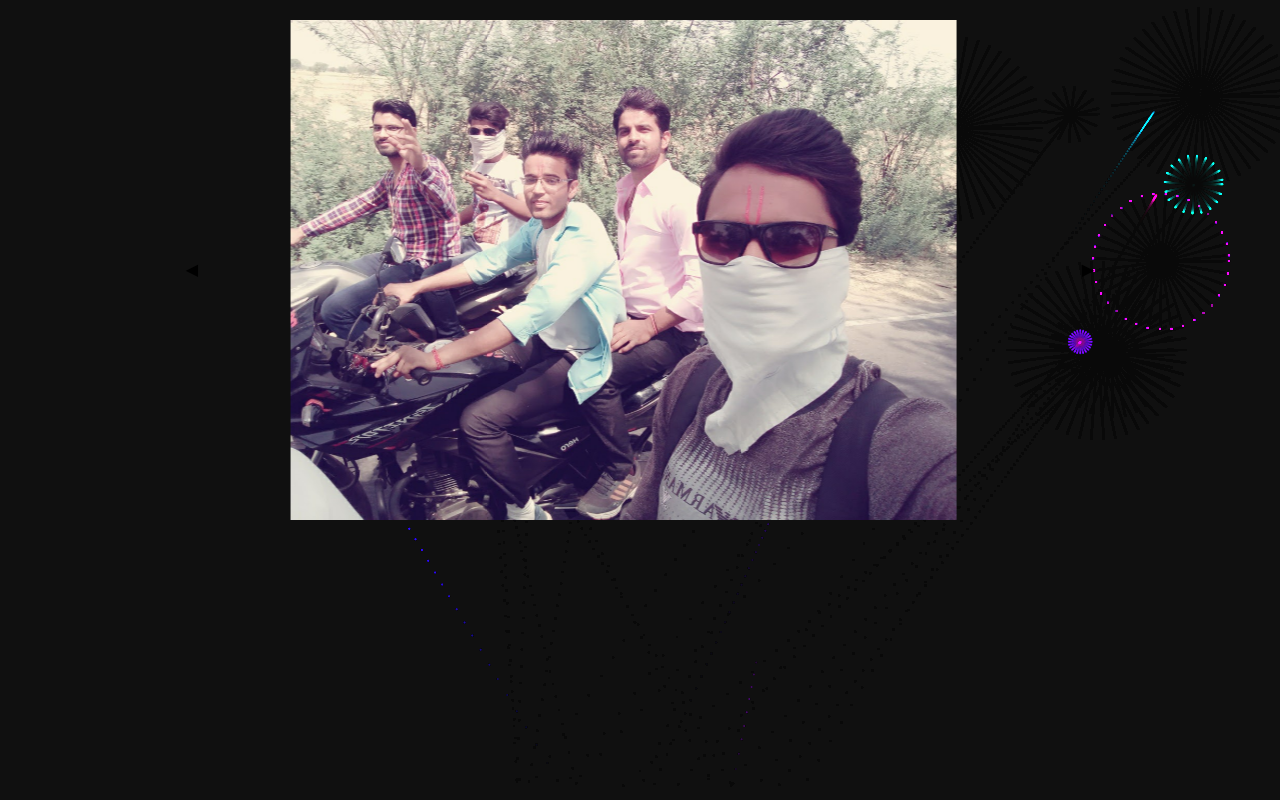
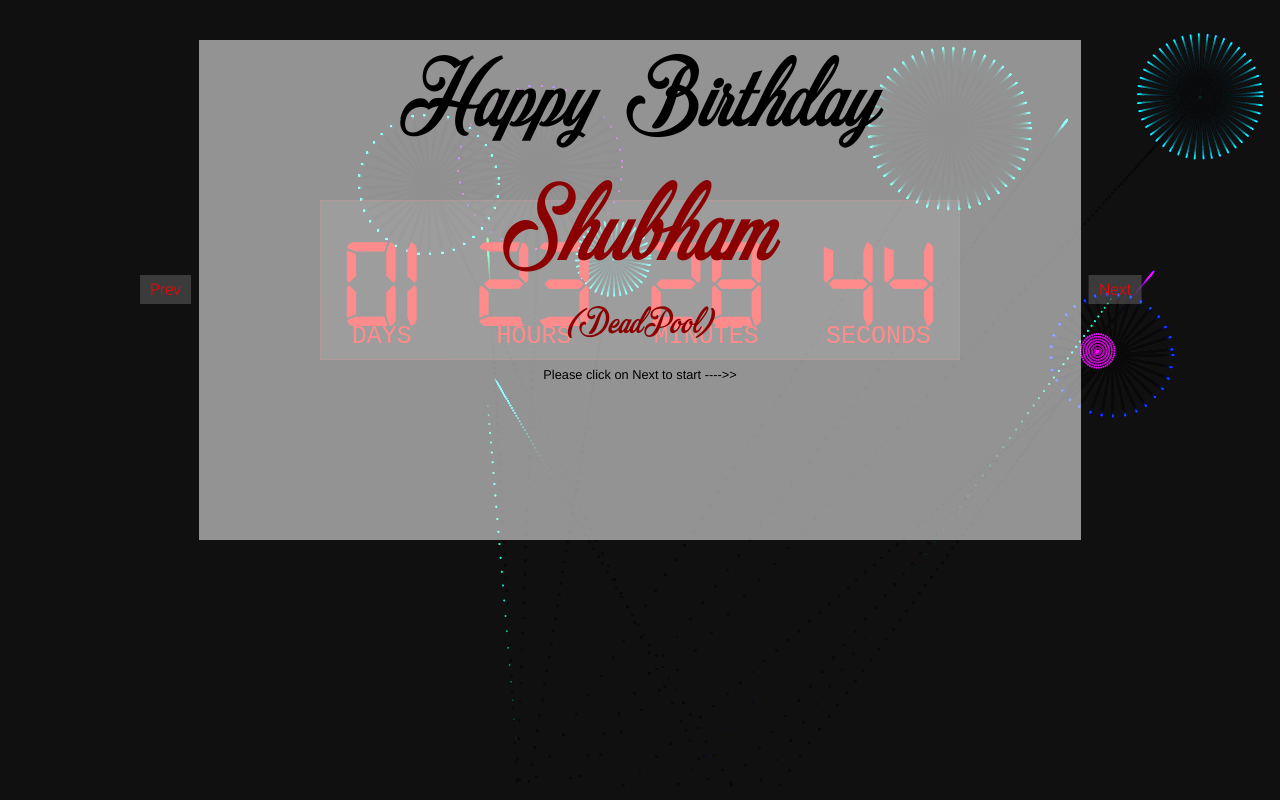
Before and after one commit to sutej-pal/happy-birthday, a Vue app: page /test/test1 in a window 1280 px wide. Built offline with nearby package versions, Linux system fonts and the light colour scheme.

Commit message:
initial commit

```diff
--- a/src/App.vue
+++ b/src/App.vue
@@ -9,6 +9,9 @@
   </div>
 </template>
 <style lang="scss">
+  button:focus{
+    outline: none !important;
+  }
 #app {
   font-family: Avenir, Helvetica, Arial, sans-serif;
   -webkit-font-smoothing: antialiased;
--- a/src/views/carousel/index.vue
+++ b/src/views/carousel/index.vue
@@ -1,7 +1,18 @@
 <template>
   <div class="carousel-main">
-    <carousel :per-page="1" :mouse-drag="true" :autoplay="true" :autoplayTimeout="2500" :loop="true"
-              :navigationEnabled="true" :pagination-enabled="false">
+    <carousel :per-page="1" :mouse-drag="true" :autoplay="false" :autoplayTimeout="2500" :loop="true"
+              :navigationEnabled="true" :pagination-enabled="false"
+              navigationPrevLabel="<span style='color: red;background: #ffffff2e;padding: 5px 10px;'>Prev</span>"
+              navigationNextLabel="<span style='color: red;background: #ffffff2e;padding: 5px 10px;'>Next</span>">
+      <slide>
+        <div class="w-100 h-100" style="background: rgba(255,255,255,0.55)">
+          <div style="font-family: Mochary, sans-serif;line-height: 1.2;font-size: 8vw;color: #000;">Happy Birthday</div>
+<!--          <div style="font-family: Mochary, sans-serif;line-height: 1.2;font-size: 6vw;color: #000;">To you</div>-->
+          <div style="font-family: Mochary, sans-serif;line-height: 1.2;font-size: 9vw;color: darkred">Shubham</div>
+          <div style="font-family: Mochary, sans-serif;line-height: 1.2;font-size: 3vw;color: darkred">(DeadPool)</div>
+          <div style="line-height: 1.2;font-size: 1vw;padding-top: 20px;color: #000;">Please click on Next to start ---->></div>
+        </div>
+      </slide>
       <slide>
         <img src="../../assets/images/shubham (1).jpg" alt="">
       </slide>
@@ -106,7 +117,7 @@
   .carousel-main {
     color: red;
     margin: 0 auto;
-    padding: 20px;
+    padding: 40px 10px;
     position: absolute;
     top: 0;
     left: 0;
@@ -136,4 +147,8 @@
   .VueCarousel-navigation-button[data-v-453ad8cd]:focus {
     outline: 1px solid #e68200;
   }
+  .VueCarousel-navigation-button[data-v-453ad8cd]{
+    color: red;
+    background: #ffffff26;
+  }
 </style>
--- a/src/views/test/index.vue
+++ b/src/views/test/index.vue
@@ -1,7 +1,7 @@
 <template>
   <div>
     <canvas id="birthday"></canvas>
-    <div v-if="stopTimer" class="timer d-flex justify-content-between w-50 mx-auto">
+    <div v-if="!stopTimer" class="timer d-flex justify-content-between w-50 mx-auto">
       <div class="days">
         <div>{{days}}</div>
         <div class="heading">days</div>
@@ -28,6 +28,10 @@
   @font-face {
     font-family: 'digital-7';
     src: url('../../assets/fonts/digital-7.ttf');
+  }
+  @font-face {
+    font-family: 'Mochary';
+    src: url('../../assets/fonts/Mochary.ttf');
   }
 
   .timer {
--- a/src/views/test/test.js
+++ b/src/views/test/test.js
@@ -20,10 +20,10 @@
   methods: {
     startTimer () {
       const startTime = moment().format('YYYY-MM-DD HH:mm:ss')
-      const endTime = moment('2020-02-22T17:12:40+05:30')
+      const endTime = moment('2020-02-22T23:59:59+05:30')
       const diff = endTime.diff(startTime)
       console.log('diff', diff)
-      if (diff === 0) {
+      if (diff < 0) {
         this.stopTimer = true
         Router.push({ path: '/test/test1' })
       }
```
Also changed, not shown: src/assets/fonts/Mochary.ttf (added).
